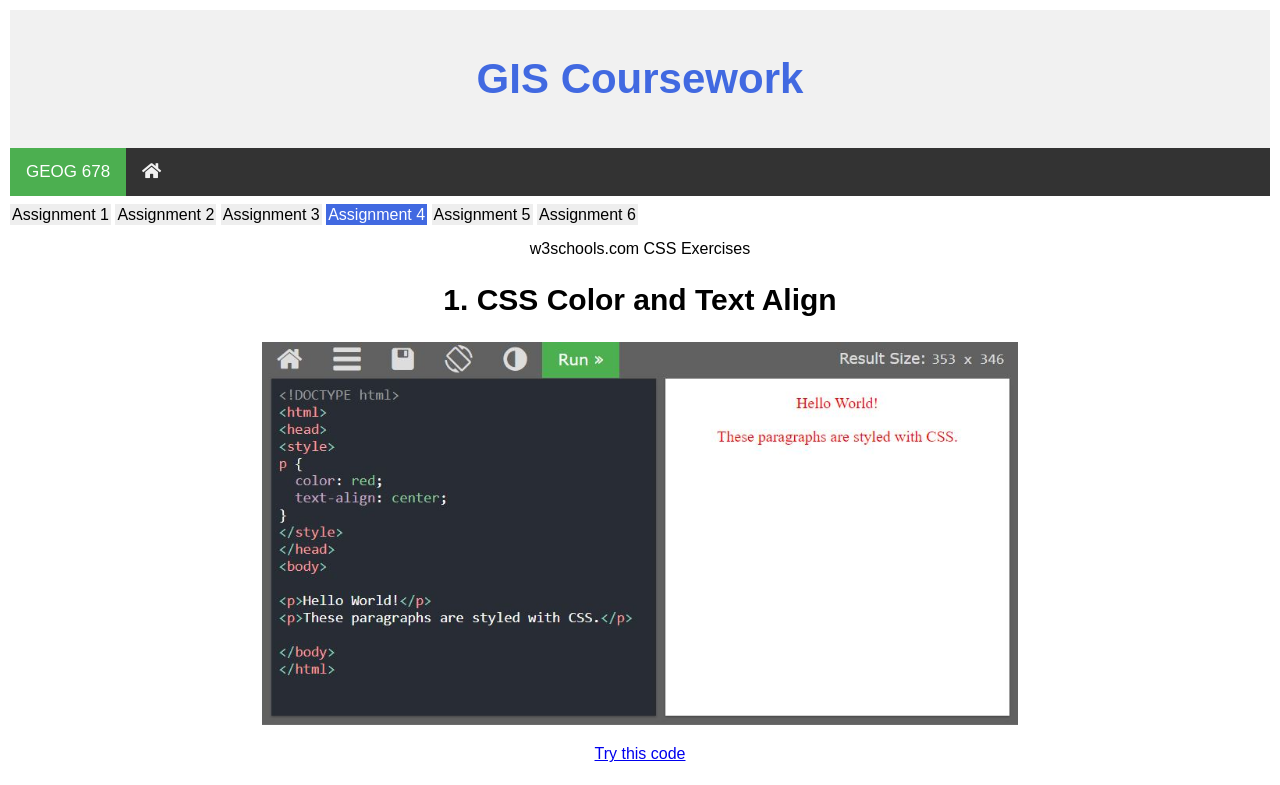
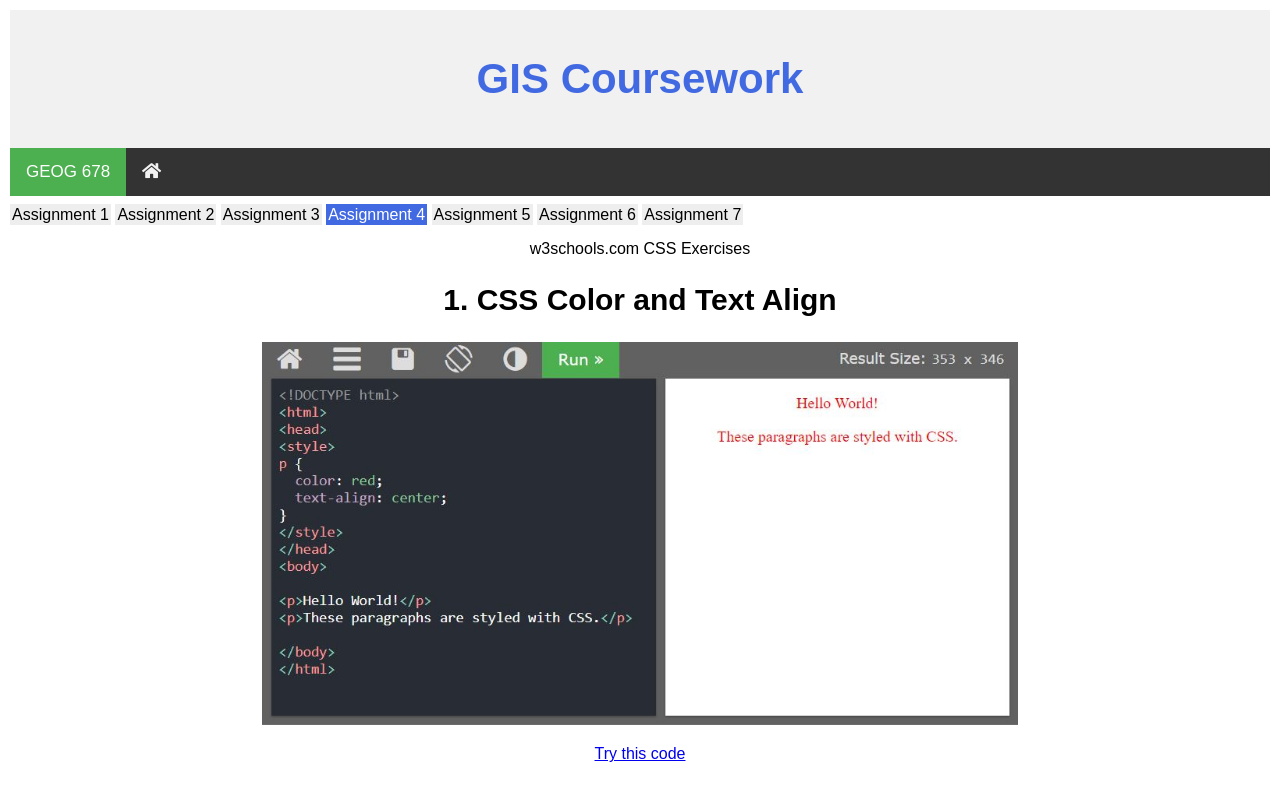
Before and after one commit to truptilk/emugis, a plain HTML site: page links/lab4-part1a.html in a window 1280 px wide. Shown: the top 785 px of the page. Drawn offline with Linux system fonts and the light colour scheme.

Commit message:
Update lab4-part1a.html

```diff
--- a/links/lab4-part1a.html
+++ b/links/lab4-part1a.html
@@ -35,6 +35,7 @@
 		<a href="Assignment4.html"class="active">Assignment 4</a>
 		<a href="Assignment5.html">Assignment 5</a>
 		<a href="Assignment6.html">Assignment 6</a>
+		<a href="Assignment7.html">Assignment 7</a>
 	</div>
 	<div class="orient">
 		<p>w3schools.com CSS Exercises</p>
```
